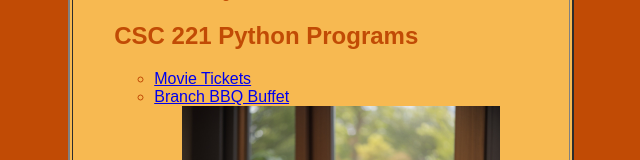
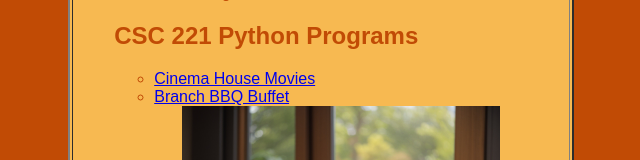
Before and after one commit to danilomeraz-pvcc/danilomeraz-pvcc.github.io, a plain HTML site: page index.html in a window 1280 px wide. Shown: the part 425-585 px from the top of the page, without its empty margins (319-959 px from the left). Drawn offline with Linux system fonts and the light colour scheme.

Commit message:
Add files via upload

```diff
--- a/index.html
+++ b/index.html
@@ -42,7 +42,7 @@
 
 <h2>CSC 221 Python Programs</h2>
 <ul>
-    <li><a href="tickets.py">Movie Tickets</a></li>
+    <li><a href="tickets.py">Cinema House Movies</a></li>
     <li><a href="Branch_bbq_buffet.py">Branch BBQ Buffet</a></li>
 </ul>
 
```
